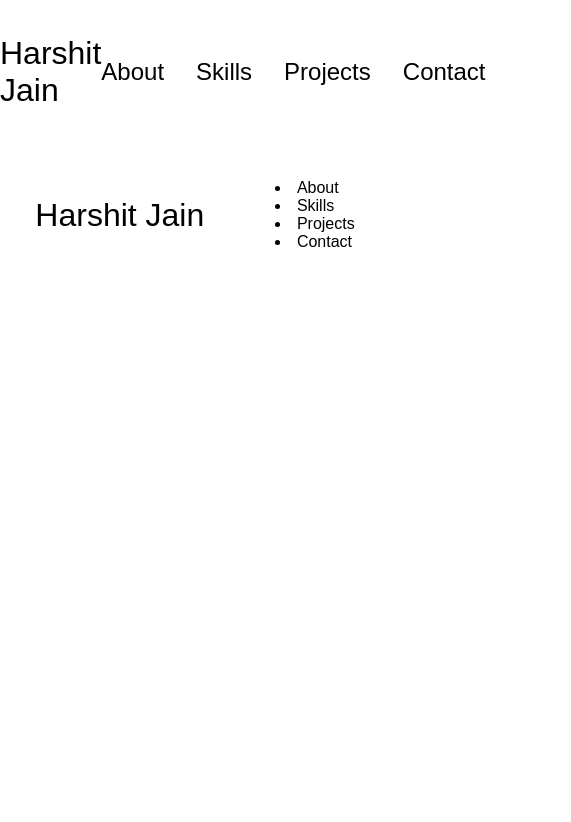
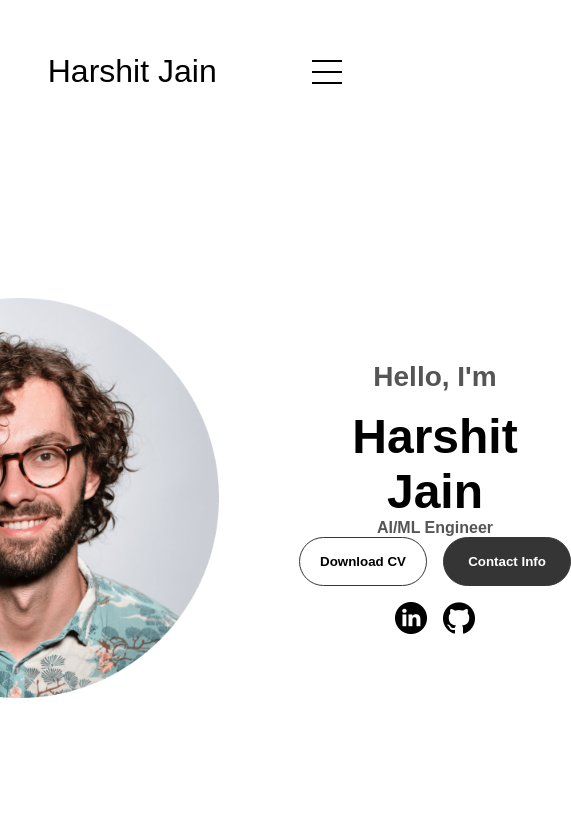
Before and after one commit to jain-harshit03/Portfolio-Website, a plain HTML site: page index.html in a window 390 px wide. Shown: the whole page, 571 px wide, since content can reach past the window. Drawn offline with Linux system fonts and the light colour scheme; a web font is replaced by a local one.

Commit message:
updated the home section

```diff
--- a/index.html
+++ b/index.html
@@ -45,6 +45,28 @@
             </div>
         </div>
     </nav>
+    <section id="profile">
+        <div class="section__pic">
+            <img src="./assets/profile-pic.png" alt="Harshit Jain profile picture" />
+        </div>
+        <div class="section__text">
+            <p class="section__text__p1">
+                Hello, I'm
+            </p>
+            <h1 class="title">Harshit Jain</h1>
+            <p class="section__text__p2">AI/ML Engineer</p>
+            <div class="btn-container">
+                <button class="btn btn-color-2" onclick="window.open('./assets/resume-example.pdf')">Download CV</button>
+
+                <button class="btn btn-color-1" onclick="location.href ='./#contact'">Contact Info</button>
+            </div>
+            <div id="socials-container">
+                <img src="./assets/linkedin.png" alt="My Linkedin profile" class="icon" onclick="location.href='https://www.linkedin.com/in/harshit-jain-a2527b186'">
+
+                <img src="./assets/github.png" alt="My Github profile" class="icon" onclick="location.href='https://github.com/jain-harshit03'">
+            </div>
+        </div>
+    </section>
     <script src="script.js"></script>
 </body>
 </html>
--- a/mediaqueries.css
+++ b/mediaqueries.css
@@ -0,0 +1,8 @@
+@media screen and (max-width: 1200px){
+    #desktop-nav{
+        display: none;
+    }
+    #hamburger-nav{
+        display:flex;
+    }
+}
--- a/script.js
+++ b/script.js
@@ -0,0 +1,6 @@
+function toggleMenu(){
+    const menu=document.querySelector(".menu-links");
+    const icon=document.querySelector(".hamburger-icon");
+    menu.classList.toggle("open");
+    icon.classList.toggle("open");
+}
--- a/style.css
+++ b/style.css
@@ -66,3 +66,195 @@ a:hover{
 .logo:hover{
     cursor: default;
 }
+
+/* Hamburger Menu */
+
+#hamburger-nav{
+    display: none;
+}
+
+.hamburger-menu{
+    position:relative;
+    display: inline-block;
+}
+
+.hamburger-icon{
+    display: flex;
+    flex-direction: column;
+    justify-content: space-between;
+    height: 24px;
+    width: 30px;
+    cursor: pointer;
+}
+
+.hamburger-icon span{
+    width: 100%;
+    height: 2px;
+    background-color: black;
+    transition: all 0.3 ease-in-out;
+}
+
+.menu-links{
+    position:absolute;
+    top:100%;
+    right:0;
+    background-color: white;
+    width: fit-content;
+    max-height: 0;
+    overflow: hidden;
+    transition: all 0.3 ease-in-out;
+}
+
+.menu-links a{
+    display: block;
+    padding: 10px;
+    text-align: center;
+    font-size: 1.5rem;
+    color: black;
+    text-decoration: none;
+    transition: all 0.3 ease-in-out;
+}
+
+.menu-links li{
+    list-style: none;
+}
+
+.menu-links.open{
+    max-height: 300px;
+}
+
+.hamburger-icon.open span:first-child{
+    transform: rotate(45deg) translate(10px, 5px);
+}
+
+.hamburger-icon.open span:nth-child(2){
+    opacity: 0;
+}
+
+.hamburger-icon.open span:last-child{
+    transform: rotate(-45deg) translate(10px, -5px);
+}
+
+.hamburger-icon span:first-child{
+    transform: none;
+}
+
+.hamburger-icon span:first-child{
+    opacity: 1;
+}
+
+.hamburger-icon span:first-child{
+    transform: none;
+}
+
+/*Sections*/
+
+section{
+    padding-top: 4vh;
+    height: 96vh;
+    margin: 0 10rem;
+    box-sizing:border-box;
+    min-height: fit-content;
+}
+
+.section-container{
+    display: flex;
+}
+
+/* Profile Section*/
+
+#profile{
+    display: flex;
+    justify-content: center;
+    gap: 5rem;
+    height: 80vh;
+}
+
+.section__pic{
+    display:flex;
+    height: 400px;
+    width: 400px;
+    margin:auto 0;
+}
+
+.section__text{
+    align-self: center;
+    text-align: center;
+}
+
+.section__text p{
+    font-weight: 600;
+}
+
+.section__text__p1 {
+    text-align: center;
+}
+
+.section__text__p1 {
+    font-size: 1.75rem;
+    margin-bottom: 1rem;
+}
+
+.title{
+    font-size: 3rem;
+    text-align: center;
+}
+
+#socials-container{
+    display: flex;
+    justify-content: center;
+    margin-top: 1rem;
+    gap: 1rem;
+}
+
+/* Icons */
+
+.icon{
+    cursor: pointer;
+    height: 2rem;
+}
+
+/* Buttons */
+
+.btn-container{
+    display: flex;
+    justify-content: center;
+    gap: 1rem;
+}
+
+.btn{
+    font-weight: 600;
+    transition: all 300ms ease;
+    padding: 1rem;
+    width: 8rem;
+    border-radius: 2rem;
+}
+
+.btn-color-1,.btn-color-2{
+    border: rgb(53, 53, 53) 0.1rem solid;
+}
+
+.btn-color-1:hover,.btn-color-2:hover{
+    cursor: pointer;
+}
+
+.btn-color-1,.btn-color-2:hover{
+    background: rgb(53, 53, 53);
+    color: white;
+}
+
+.btn-color-1:hover{
+    background: rgb(0, 0, 0);
+}
+
+.btn-color-2{
+    background: none;
+}
+
+.btn-color-2:hover{
+    border: rgb(255, 255, 255) 0.1rem solid;
+}
+
+.btn-container{
+    gap:1rem;
+}
```
